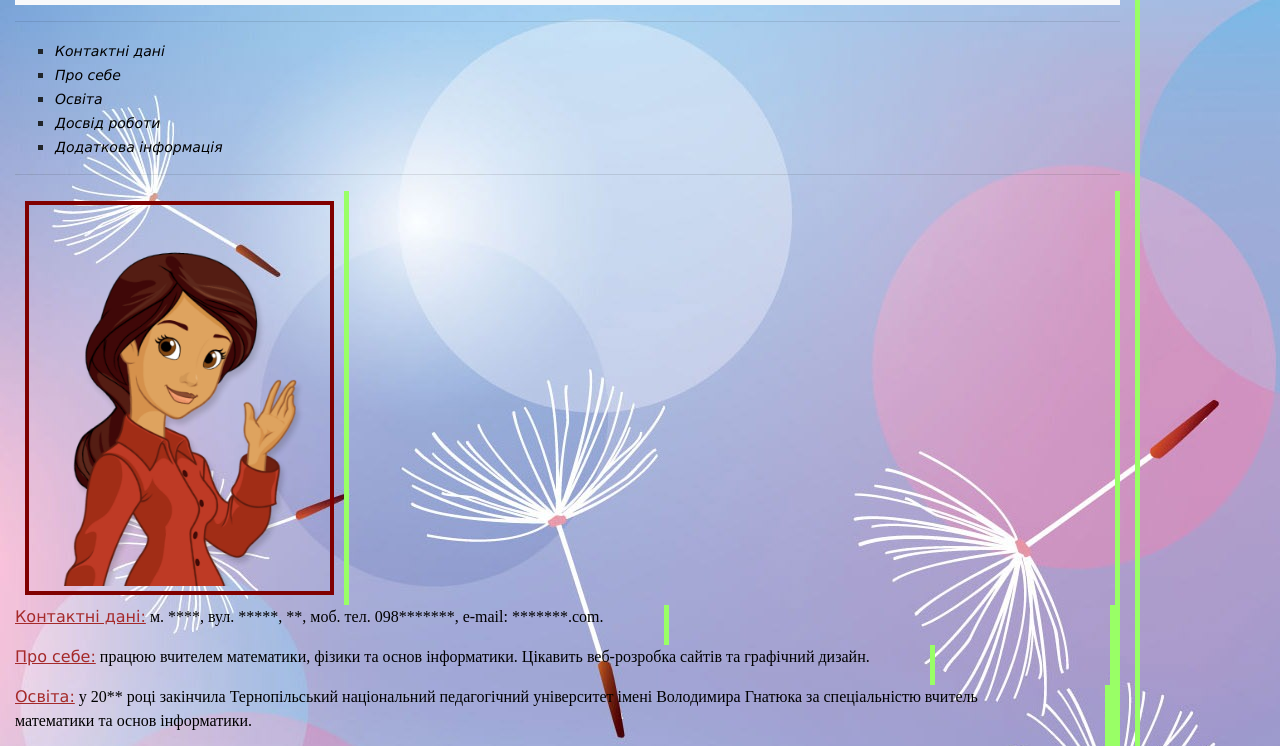
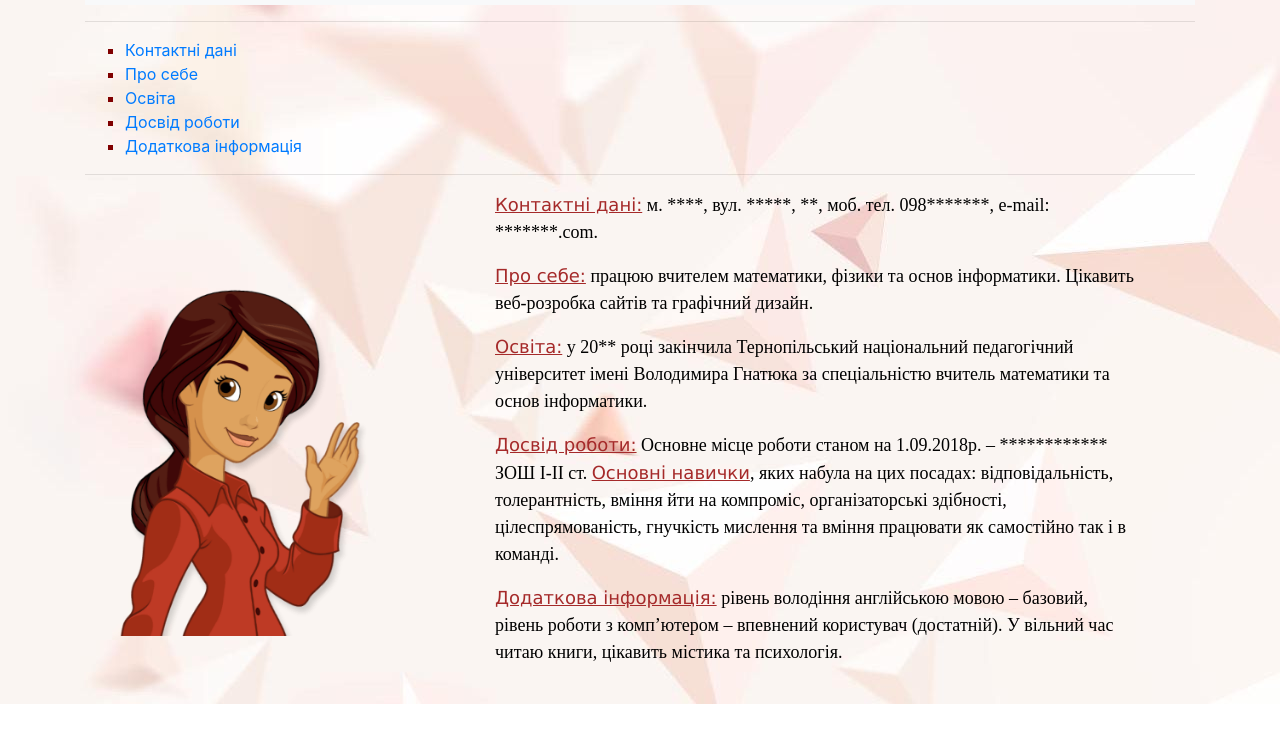
Before and after one commit to antypchenko/antypchenko.github.io, a plain HTML site: page Project On-line/about me.html in a window 1280 px wide. Shown: the part 96-842 px from the top of the page. After the commit the page ends 800 px from the top, so only its background shows below. Drawn offline with nearby package versions, Linux system fonts and the light colour scheme.

Commit message:
оновлено

```diff
--- a/Project On-line/css/style3.css
+++ b/Project On-line/css/style3.css
@@ -1,13 +1,21 @@
 	body {
-			background-image: url("../img/back-4.jpg");
+	background-image: url("../img/back.jpg");
+
 }
-		h1 {
+div h1 {
 	font-family: Times New Roman;
 	color: #990000;
 	background-color: pink;
 	padding: 20px;
 	text-align: center;
+	font-weight: bold;
+	height: auto;
+
 }
+div li {
+	color: maroon;
+}
+
 h2 {
 	font-family: Times New Roman;
 	color: black;
@@ -16,40 +24,47 @@
 	text-align: center;
 	}
 p {
+
 	font-family: Times New Roman;
 	padding-right: 60px;
 	color: black;
 
 	}
-		div {
-			float: left;
-			border-right: 5px solid #99ff66;
 
-			}
-		p span {
-			color: brown;
-			font-family: Verdana;
-			font-size: 18;
-			text-decoration: underline;
-			}
+
 img {
-			border: 4px solid maroon;
+
 	padding: 5px;
 	margin: 10px;
+
 	}
 
 ul {list-style-type: square;}
 
-		li a {
-			font-family: Verdana;
-			font-style: italic;
-			font-size: 14px;
-			color: black;
-			}
+
 a:visited {
-			color: red;
+	color: #e83e8c;
 }
 a:hover {
-			color: yellow;
+color: green;
  }
-		a:focus { background: #660066;}
+
+
+p span {
+		color: brown;
+		font-family: Verdana;
+		text-decoration: underline;
+		}
+
+.information {
+	float: left;
+	height: 400px;
+	margin: 50px 20px 0 0;
+	}
+
+.text-inf div p {
+    float: right;
+    font-family: Times New Roman;
+    font-size: 18px;
+    width: 700px;
+    }
```
Lines whose indentation alone changed are shown as unchanged.
